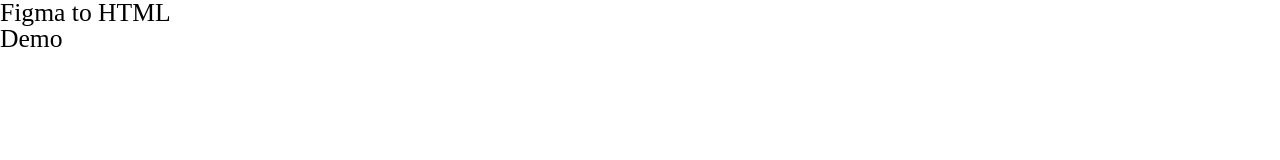
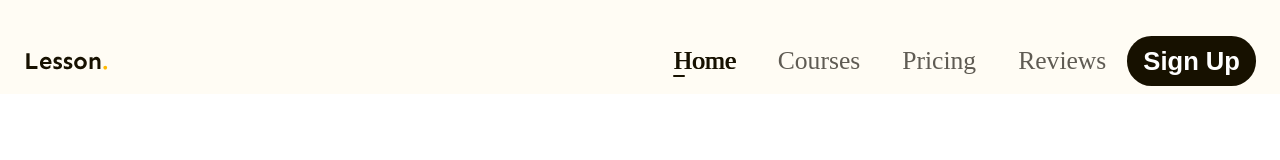
Before and after one commit to Tlinhphan/figma-to-html.., a plain HTML site: page index.html in a window 1280 px wide. Shown: the top 160 px of the page. Drawn offline with Linux system fonts and the light colour scheme.

Commit message:
p3 lam phan header

```diff
--- a/asset/css/style.css
+++ b/asset/css/style.css
@@ -11,4 +11,83 @@ html {
 /* khôi phục lại cỡ chữ mặc định theo rem */
 body {
   font-size: 1.6rem;
+  font-family: "Poppins", sans-serif;
 }
+/* ==================common=================== */
+a {
+  text-decoration: none;
+}
+.btn {
+  display: inline-block;
+  min-width: 118px;
+  padding: 0px 16px ;
+  line-height: 50px;
+  color: #fff;
+  font-size: 1.6rem;
+  font-weight: 600;
+  text-align: center;
+  border-radius: 24.5px;
+  background-color: #171100;
+}
+.main-content {
+  width: 1170px;
+  min-width: calc(100% - 48px);
+  margin-left: auto;
+  margin-right: auto;
+}
+
+/* ==================header===================  */
+.header{
+  background: #FFFCF4;
+  ;
+
+}
+
+.header.fixed{
+  position: sticky;
+  top: -28px;
+}
+
+.header .body {
+  display: flex;
+  align-items: center;
+  padding: 36px 0 8px;
+}
+.nav {
+  margin-left: auto;
+}
+.nav ul {
+  display: flex;
+}
+nav a {
+  position: relative;
+  color: #5f5b53;
+  font-family: Poppins;
+  font-size: 1.6rem;
+  /* text-align: center; */
+  padding: 8px 21px;
+}
+.nav li.active a,
+.nav a:hover {
+  color: #171100;
+  /* font-weight: 600; */
+  text-shadow: 1px 0 0 currentColor;
+}
+.nav li.active a::after {
+  position: absolute;
+  left: 21px;
+  bottom: 6px;
+  display: block;
+  content: "";
+  width: 12px;
+  height: 2px;
+  border-radius: 1px;
+  background: #171100;
+}
+.header.btn-sign-up{
+  min-width: 144px;
+
+}
+.header.action{
+  margin-left: 49px;
+}
--- a/index.html
+++ b/index.html
@@ -9,8 +9,38 @@
     <link rel="stylesheet" href="./asset/css/style.css" />
     <title>Figma to HTML</title>
   </head>
-  <body>
-    <h1>Figma to HTML</h1>
-    <h2>Demo</h2>
+  <body style="height: 10000px">
+    <!-- header -->
+    <header class="header fixed">
+      <div class="main-content">
+        <div class="body">
+          <!-- logo -->
+          <img src="./asset/img/Logo.svg" alt="Lesson" class="logo" />
+          <!-- nav -->
+          <!-- nav.nav>ul>li*4>a{Home} -->
+          <nav class="nav">
+            <ul>
+              <li class="active">
+                <a href="#!">Home</a>
+              </li>
+              <li>
+                <a href="#!">Courses</a>
+              </li>
+              <li>
+                <a href="#!">Pricing</a>
+              </li>
+              <li>
+                <a href="#!">Reviews</a>
+              </li>
+            </ul>
+          </nav>
+          <!-- btn  action -->
+          <!-- .action>a.btn{Sign Up} -->
+          <div class="action">
+            <a href="#!" class="btn btn-sign-up">Sign Up</a>
+          </div>
+        </div>
+      </div>
+    </header>
   </body>
 </html>
```
Also changed, not shown: asset/img/Logo.svg (added).
